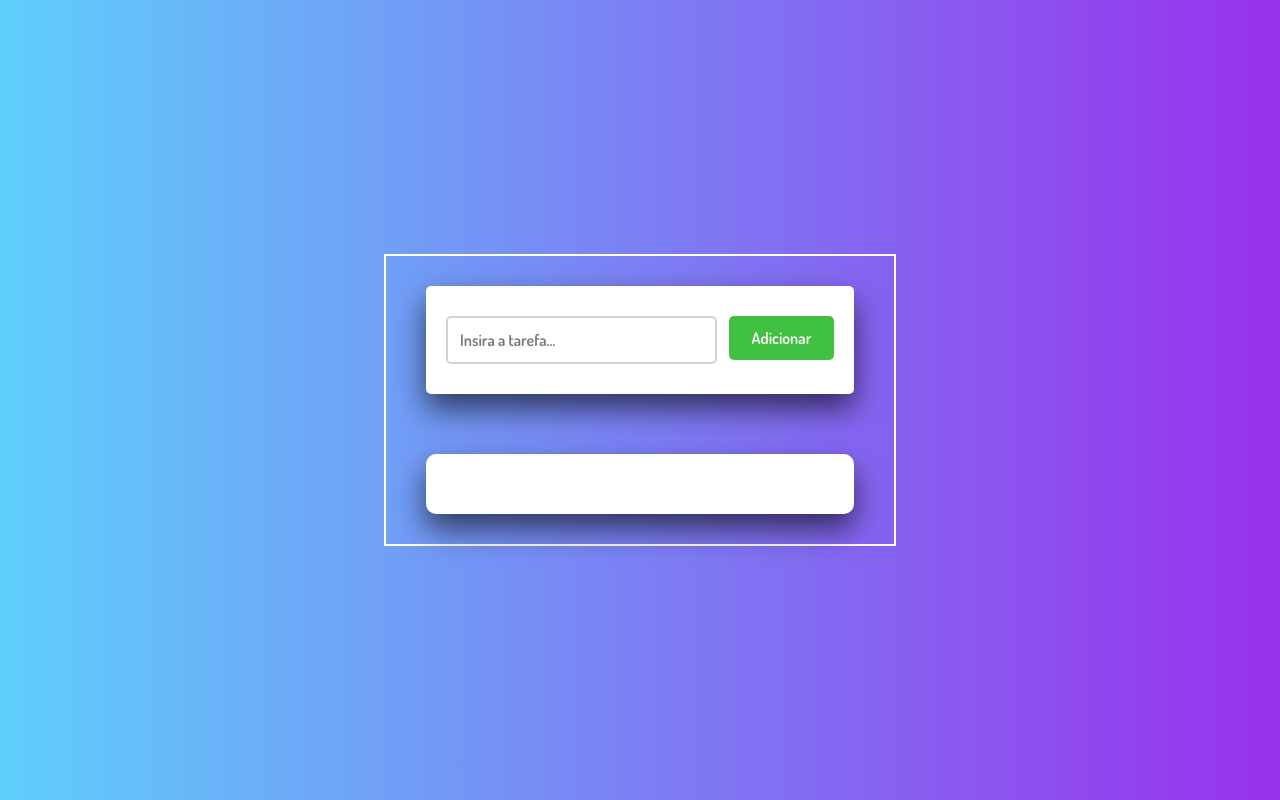
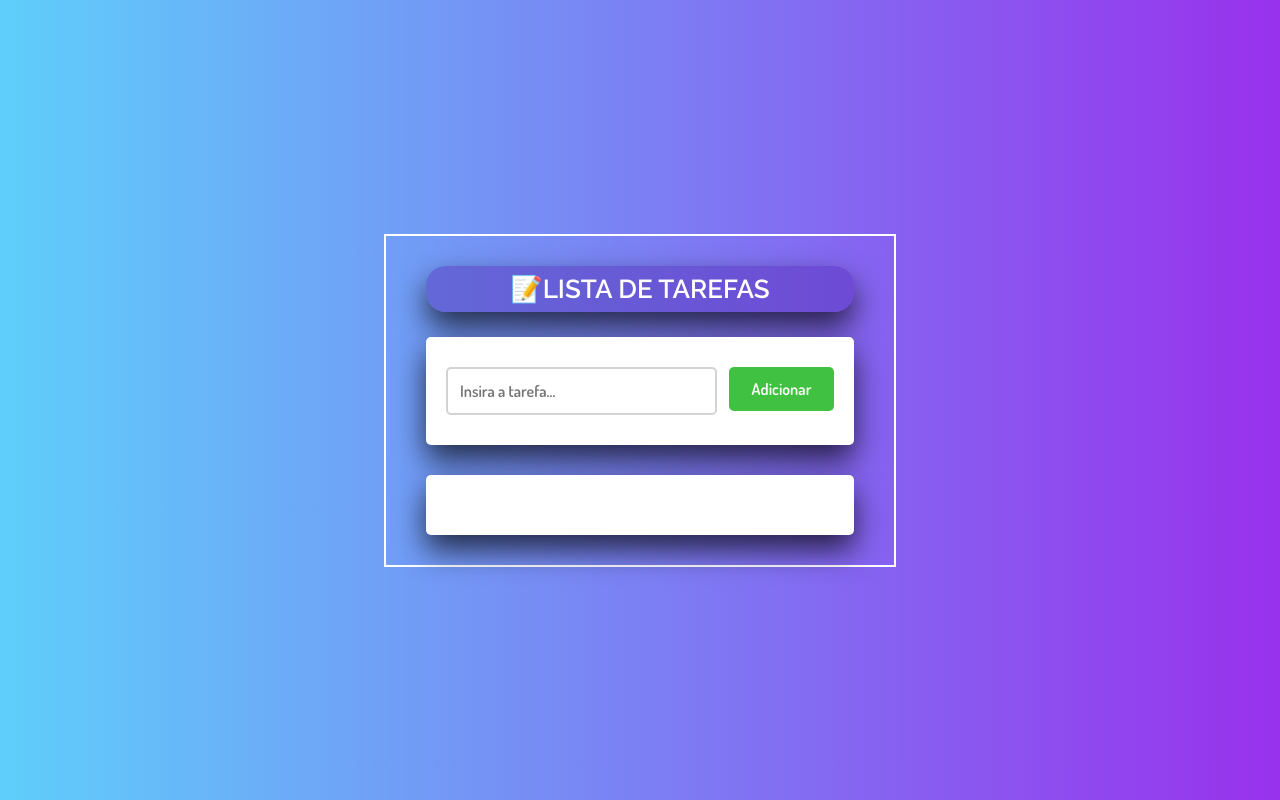
Before and after one commit to oseiasWeb/lista-de-tarefas, a plain HTML site: page index.html in a window 1280 px wide. Drawn offline with Linux system fonts and the light colour scheme; a web font is replaced by a local one.

Commit message:
Alteração de cores, espaçamentos e fontes

```diff
--- a/index.html
+++ b/index.html
@@ -9,12 +9,17 @@
     <link rel="preconnect" href="https://fonts.googleapis.com">
     <link rel="preconnect" href="https://fonts.gstatic.com" crossorigin>
     <link href="https://fonts.googleapis.com/css2?family=Dosis:wght@600;700&family=Fira+Code:wght@300;400;500;600&family=Smooch&display=swap" rel="stylesheet">
+    <link rel="preconnect" href="https://fonts.gstatic.com" crossorigin>
+    <link href="https://fonts.googleapis.com/css2?family=Raleway:wght@300;400;500;600&display=swap" rel="stylesheet">
     <title>Lista de Tarefas</title>
 
     <link rel="stylesheet" href="styles.css">
 </head>
 <body>
+
     <div class="container">
+        <h1 class="title">&#128221LISTA DE TAREFAS</h1>
+
         <div class="new-task-container">
             <input type="text" class="new-task-input" placeholder="Insira a tarefa..."/>
             <button class="new-task-button">Adicionar</button>
--- a/styles.css
+++ b/styles.css
@@ -5,7 +5,7 @@
     font-family: 'Dosis', sans-serif;
 }
 
-body {
+body{
     height: 100vh;
     background: linear-gradient(90deg, rgba(3, 179, 248, 0.637)0%, rgba(133, 11, 233, 0.842)100% );
     display: flex;
@@ -20,11 +20,23 @@ body {
     min-width: 500px;
 }
 
+.title {
+    text-align: center;
+    color: #fff;
+    margin-bottom: 25px;
+    font-size: 26px;
+    padding: 8px;
+    border-radius: 20px;
+    font-family: 'Raleway';
+    background-color: #5128af70;
+    box-shadow: 0 15px 30px rgba(0,0,0,0.7);
+}
+
 .new-task-container {
     background-color: #fff;
     padding: 30px 20px;
     border-radius: 5px;
-    box-shadow: 0 15px 30px rgba(0,0,0,0.6);
+    box-shadow: 0 15px 30px rgba(0,0,0,0.7);
     display: flex;
 }
 
@@ -59,9 +71,9 @@ body {
 .tasks-container {
     background-color: #fff;
     padding: 30px 20px;
-    margin-top: 60px;
-    border-radius: 10px;
-    box-shadow: 0 15px 30px rgba(0,0,0,0.6);
+    margin-top: 30px;
+    border-radius: 5px;
+    box-shadow: 0 15px 30px rgba(0,0,0,0.7);
     width: 100%;
 }
 
```
